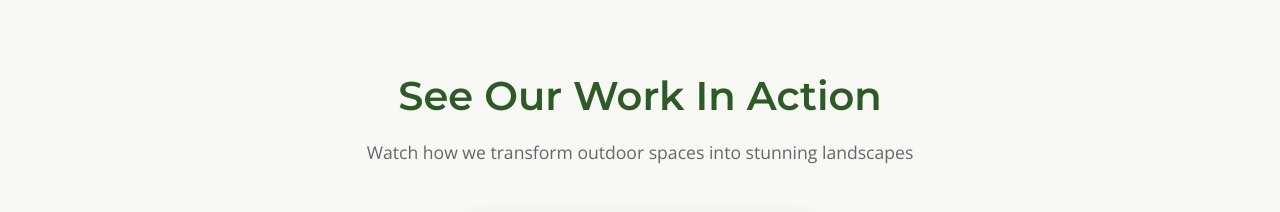
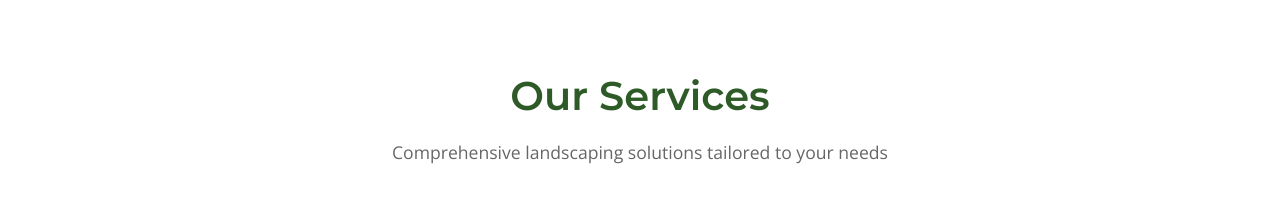
Before and after one commit to asotorod/handyaf-landscaping, a React (Create React App) app: page / in a window 1280 px wide. Shown: the part 1532-1744 px from the top of the page. Built offline with nearby package versions, Linux system fonts and the light colour scheme; grey boxes are pictures that could not be loaded.

Commit message:
Remove video section from homepage

```diff
--- a/src/pages/Home.js
+++ b/src/pages/Home.js
@@ -39,25 +39,6 @@ function Home() {
             <div className="home-about-image">
               <img src="https://images.unsplash.com/photo-1632161293871-cf2083474e34?q=80&w=2346&auto=format&fit=crop&ixlib=rb-4.1.0&ixid=M3wxMjA3fDB8MHxwaG90by1wYWdlfHx8fGVufDB8fHx8fA%3D%3D" alt="Handy AF Home Services at work" />
             </div>
-          </div>
-        </div>
-      </section>
-
-      {/* Video Section */}
-      <section className="section home-video">
-        <div className="container">
-          <h2 className="section-title">See Our Work In Action</h2>
-          <p className="section-subtitle">
-            Watch how we transform outdoor spaces into stunning landscapes
-          </p>
-          <div className="video-wrapper video-shorts">
-            <iframe
-              src="https://www.youtube.com/embed/B9mzAbG4DOM"
-              title="Handy AF Home Services Promo"
-              frameBorder="0"
-              allow="accelerometer; autoplay; clipboard-write; encrypted-media; gyroscope; picture-in-picture"
-              allowFullScreen
-            ></iframe>
           </div>
         </div>
       </section>
```
